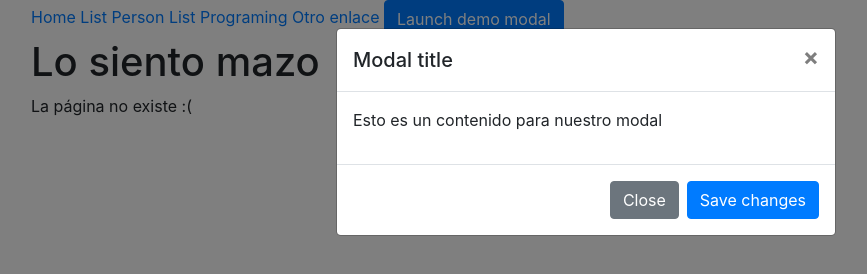
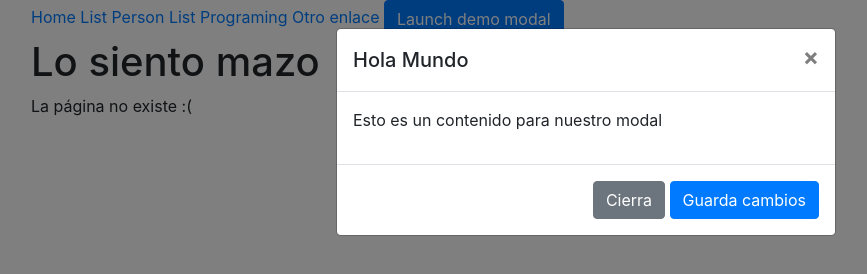
Before and after one commit to robertompdev/primeros-pasos-framework-vuejs, a plain HTML site: page index.html in a window 1280 px wide. Both pictures are taken after a click on the button "Launch demo modal". Shown: the whole page, without its empty margins (54-921 px from the left). Drawn offline with nearby package versions, Linux system fonts and the light colour scheme.

Commit message:
sección 2 terminada

```diff
--- a/index.html
+++ b/index.html
@@ -21,7 +21,14 @@
             <router-link to="/otro_link">Otro enlace</router-link>
 
             <modal-bootstrap>
+                <div slot="header">
+                    <h5 class="modal-title" id="exampleModalLabel">Hola Mundo</h5>
+                </div>
                 <p>Esto es un contenido para nuestro modal</p>
+                <div slot="footer">
+                    <button type="button" class="btn btn-secondary" data-dismiss="modal">Cierra</button>
+                    <button type="button" class="btn btn-primary">Guarda cambios</button>
+                </div>
             </modal-bootstrap>
 
             <button type="button" class="btn btn-primary" data-toggle="modal" data-target="#exampleModal">
--- a/js/Components/Slot.js
+++ b/js/Components/Slot.js
@@ -4,7 +4,7 @@ Vue.component('modal-bootstrap', {
   <div class="modal-dialog" role="document">
     <div class="modal-content">
       <div class="modal-header">
-        <h5 class="modal-title" id="exampleModalLabel">Modal title</h5>
+       <slot name="header"></slot>
         <button type="button" class="close" data-dismiss="modal" aria-label="Close">
           <span aria-hidden="true">&times;</span>
         </button>
@@ -13,8 +13,7 @@ Vue.component('modal-bootstrap', {
         <slot></slot>
       </div>
       <div class="modal-footer">
-        <button type="button" class="btn btn-secondary" data-dismiss="modal">Close</button>
-        <button type="button" class="btn btn-primary">Save changes</button>
+        <slot name="footer"></slot>
       </div>
     </div>
   </div>
```
